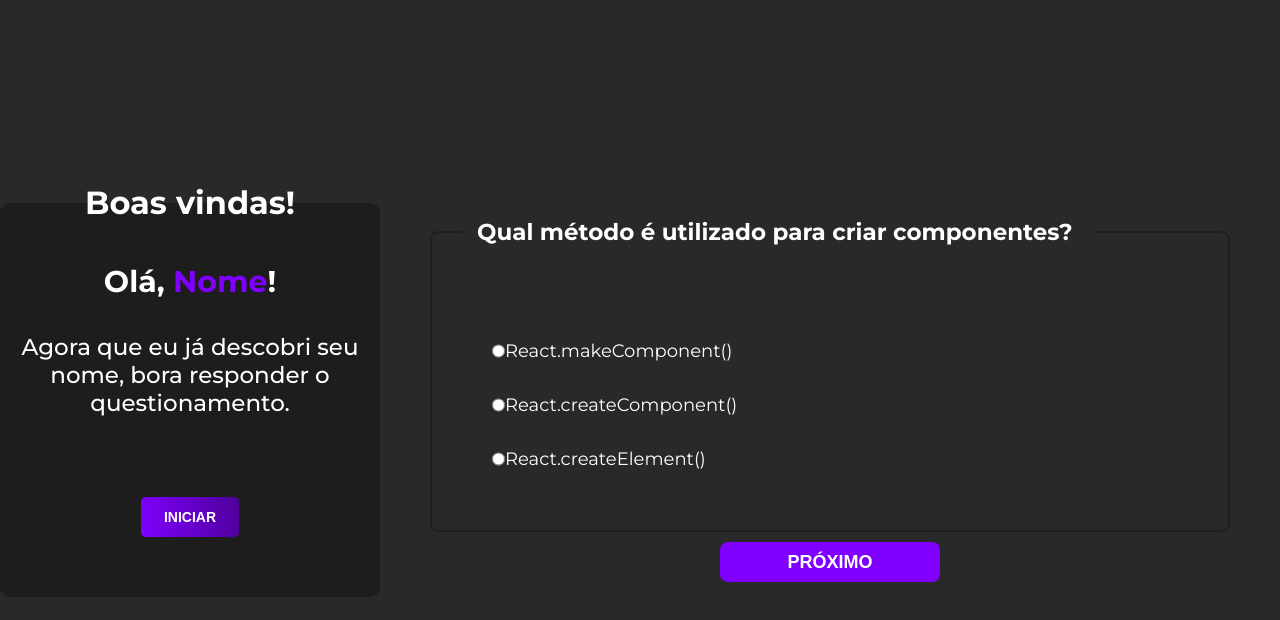
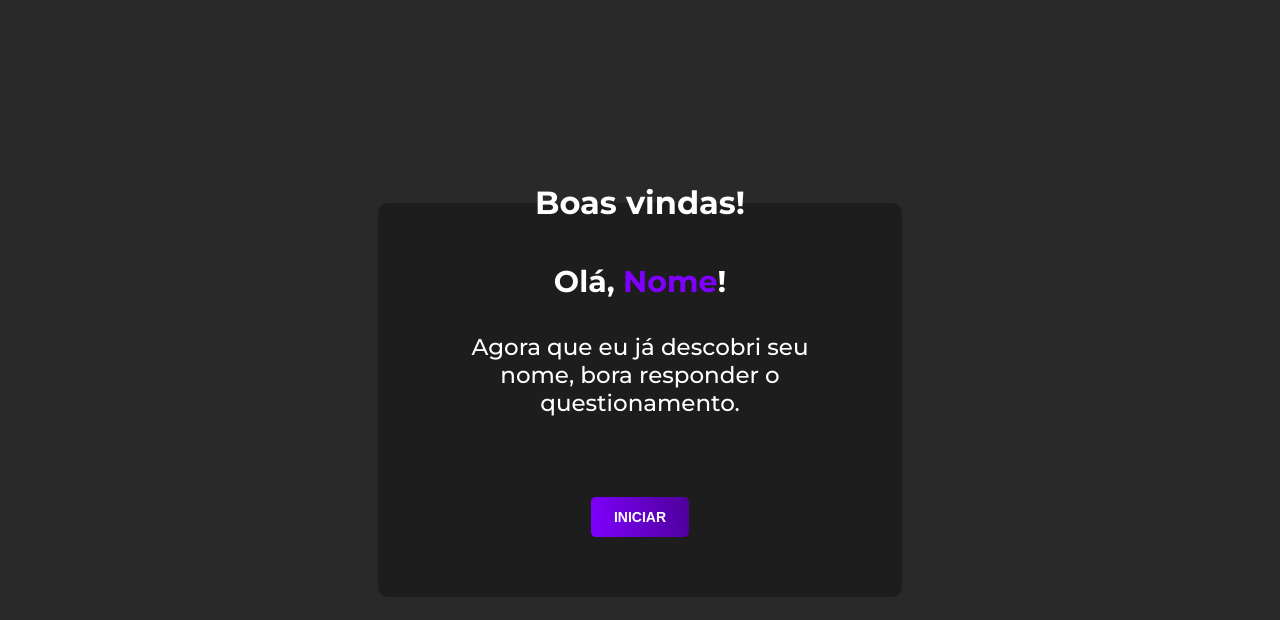
Before and after one commit to GabrielSantos9/projeto-interacao-react, a React (Vite) app: page / in a window 1280 px wide. Both pictures are taken after a click on the button "PRÓXIMO". Shown: the top 620 px of the page. Built offline with nearby package versions, Linux system fonts and the light colour scheme.

Commit message:
Tela Questões separada

```diff
--- a/src/App.jsx
+++ b/src/App.jsx
@@ -1,8 +1,6 @@
 import React, { useState } from "react";
 import styled, { createGlobalStyle } from "styled-components";
 import Introducao from "../src/Componentes/Introducao";
-import FormNome from "../src/Componentes/CampoNome";
-import CampoQuestoes from "./Componentes/CampoQuestoes";
 import BoasVindas from "./Componentes/BoasVindas";
 
 const GlobalStyle = createGlobalStyle`
@@ -49,7 +47,6 @@ const App = () => {
         <ConteudoPrincipal>
         {!showCampoQuestoes && <Introducao onNext={handleNextClick} />}
         {showCampoQuestoes && <BoasVindas/>}
-        {showCampoQuestoes && <CampoQuestoes/>}
         </ConteudoPrincipal>
       </ConteudoGeral>
     </>
--- a/src/Componentes/BoasVindas.jsx
+++ b/src/Componentes/BoasVindas.jsx
@@ -1,4 +1,4 @@
-import React from "react";
+import React, { useState } from "react";
 import {
   Comprimento,
   TituloBoasVindas,
@@ -7,10 +7,18 @@ import {
   ParagrafoComprimento,
   BotaoIniciarQuestionamentos,
 } from "../Estilizações/EBoasVindas";
+import CampoQuestoes from "../Componentes/CampoQuestoes"
 
 const BoasVindas = () => {
+  const [testeRender, setTesteRender] = useState(false);
+
+  const handleTeste = () => {
+    setTesteRender(true);
+  }
+
   return (
-    <Comprimento>
+    <>
+    {!testeRender && <Comprimento onNext={handleTeste}>
       <TituloBoasVindas>Boas vindas!</TituloBoasVindas>
       <ComprimentoNome>
         Olá,
@@ -19,8 +27,10 @@ const BoasVindas = () => {
       <ParagrafoComprimento>
         Agora que eu já descobri seu nome, bora responder o questionamento.
       </ParagrafoComprimento>
-      <BotaoIniciarQuestionamentos>iniciar</BotaoIniciarQuestionamentos>
-    </Comprimento>
+      <BotaoIniciarQuestionamentos type="button" onClick={handleTeste}>iniciar</BotaoIniciarQuestionamentos>
+    </Comprimento>}
+    {testeRender && <CampoQuestoes/>}
+    </>
   );
 };
 
```
